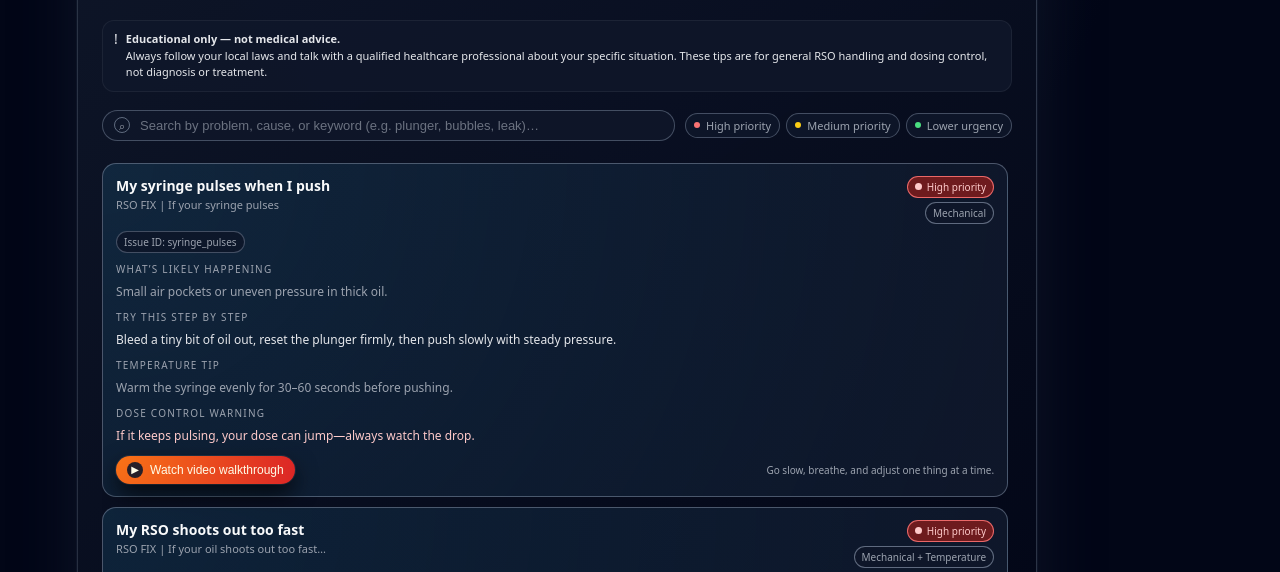
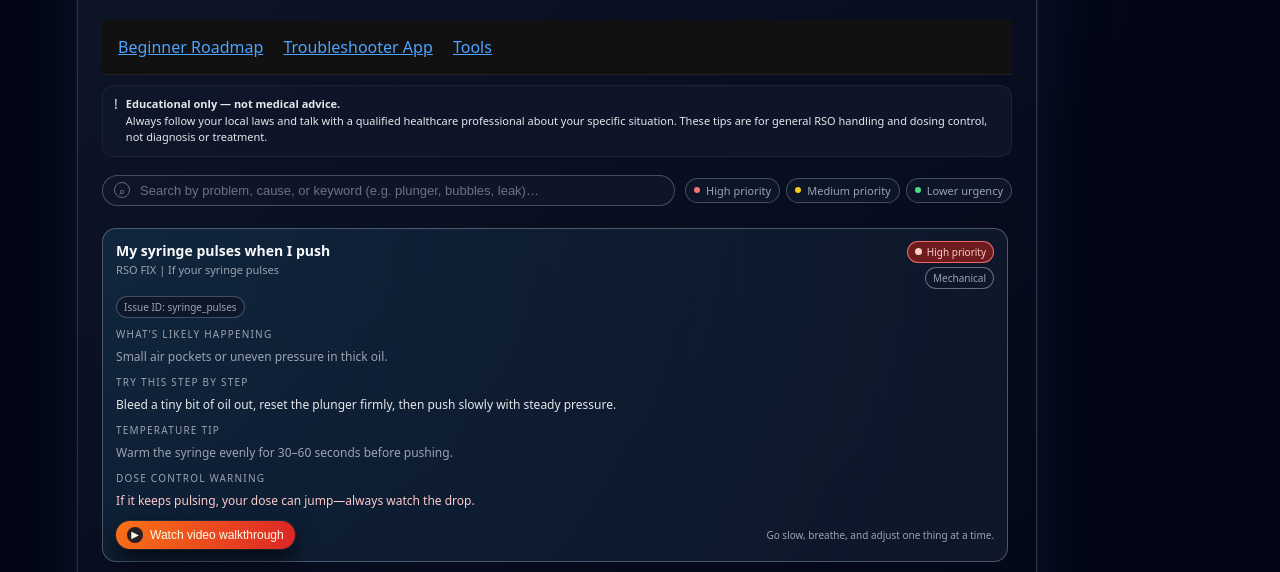
Before and after one commit to rsoeducator/rso-troubleshooter, a plain HTML site: page index.html in a window 1280 px wide. Shown: the part 182-754 px from the top of the page. Drawn offline with Linux system fonts and the light colour scheme.

```diff
--- a/index.html
+++ b/index.html
@@ -441,10 +441,16 @@
           <span>RSO syringe issues</span>
         </div>
       </div>
-      <h1>RSO Troubleshooter</h1>
-      <p class="subtitle">
-        Calm, step‑by‑step help for common RSO syringe problems. Start with the issue that looks closest to what you’re experiencing and follow the simple actions.
-      </p>
+<h1>RSO Troubleshooter</h1>
+<p class="subtitle">
+  Calm, step‑by‑step help for common RSO syringe problems. Start with the issue that looks closest to what you’re experiencing and follow the simple actions.
+</p>
+
+<nav style="padding: 1rem; background:#111; border-bottom:1px solid #222;">
+  <a href="https://rsoeducator.github.io/Beginner-roadmap.html" style="color:#4da3ff; margin-right:1rem;">Beginner Roadmap</a>
+  <a href="https://rsoeducator.github.io/rso-troubleshooter/" style="color:#4da3ff; margin-right:1rem;">Troubleshooter App</a>
+  <a href="https://rsoeducator.github.io/tools.html" style="color:#4da3ff;">Tools</a>
+</nav>
       <div class="disclaimer">
         <div class="disclaimer-icon">!</div>
         <div>
```
